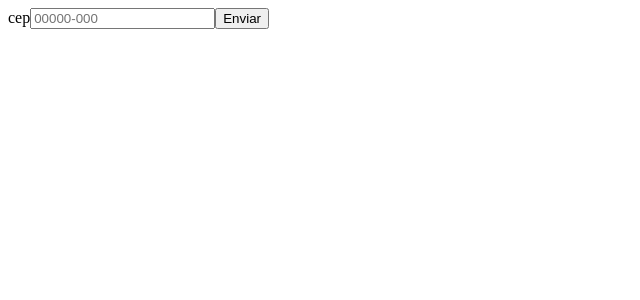
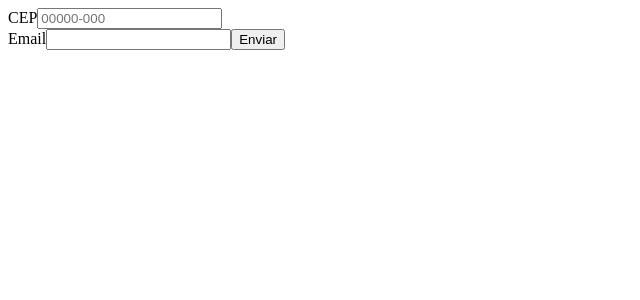
Before and after one commit to eliezerantonio/react, a React (Create React App) app in the folder 04-Formularios/validacao_/: page / in a window 1280 px wide. Shown: the top 300 px of the page, without its empty margins (0-640 px from the left). Built offline with nearby package versions, Linux system fonts and the light colour scheme.

Commit message:
compo email

```diff
--- a/04-Formularios/validacao_/src/App.js
+++ b/04-Formularios/validacao_/src/App.js
@@ -3,6 +3,7 @@ import Input from "./Form/Input";
 import useForm from "./Hooks/useForm";
 const App = () => {
   const cep = useForm("cep");
+  const email = useForm("email");
 
   console.log(cep);
 
@@ -17,12 +18,14 @@ const App = () => {
   return (
     <form onSubmit={handleSubmit}>
       <Input
-        label="cep"
+        label="CEP"
         id="cep"
         type="text"
         placeholder="00000-000"
         {...cep}
-      />
+      />{" "}
+      <br />
+      <Input label="Email" id="email" type="email" {...email} />
       <button>Enviar</button>
     </form>
   );
--- a/04-Formularios/validacao_/src/Hooks/useForm.js
+++ b/04-Formularios/validacao_/src/Hooks/useForm.js
@@ -4,6 +4,10 @@ const types = {
   cep: {
     regex: /^\d{5}-?\d{3}$/,
     message: "Cep invalido",
+  },
+  email: {
+    regex: /^\d{5}-?\d{3}$/,
+    message: "E-mail invalido",
   },
 };
 
```
